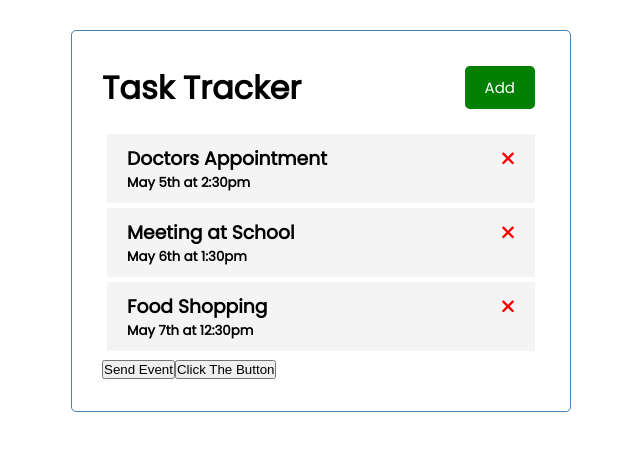
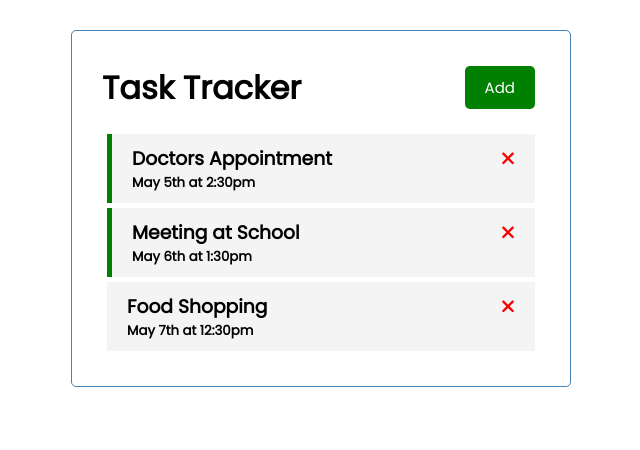
Before and after one commit to iqbal9865/Task-Tracker-With-Angular, an Angular app: page / in a window 1280 px wide. Shown: the top 450 px of the page, without its empty margins (319-959 px from the left). Built offline with nearby package versions, Linux system fonts and the light colour scheme; data requests are answered from the project's data file.

Commit message:
style toggle

```diff
--- a/src/app/components/task-item/task-item.component.css
+++ b/src/app/components/task-item/task-item.component.css
@@ -14,3 +14,7 @@
   align-items: center;
   justify-content: space-between;
 }
+
+.task.reminder {
+  border-left: 5px solid green;
+}
--- a/src/app/components/task-item/task-item.component.html
+++ b/src/app/components/task-item/task-item.component.html
@@ -1,4 +1,8 @@
-<div class="task">
+<div
+  (click)="ontoggle(task)"
+  [ngClass]="{reminder : task.reminder}"
+  class="task" >
+
   <h3>{{ task.text }} <fa-icon (click) = "onDelete(task)" [ngStyle]="{'color': 'red'}" [icon]="faTimes"></fa-icon></h3>
-  <h5>{{ task.day }} {{counter}} {{ anotherCounter }} </h5>
+  <h5> {{ task.day }} </h5>
 </div>
--- a/src/app/components/task-item/task-item.component.ts
+++ b/src/app/components/task-item/task-item.component.ts
@@ -11,6 +11,7 @@ export class TaskItemComponent implements OnInit {
 
   @Input() task : any;
   @Output() onDeleteTask : EventEmitter <Task> = new EventEmitter()
+  @Output() onToggleReminder : EventEmitter <Task> = new EventEmitter()
 
   counter: any;
   anotherCounter: any;
@@ -25,7 +26,6 @@ export class TaskItemComponent implements OnInit {
     this.tsk.anotherTestEvent.subscribe(data => {
       this.anotherCounter = data + data;
     })
-
    }
 
   ngOnInit(): void {
@@ -34,4 +34,7 @@ export class TaskItemComponent implements OnInit {
   onDelete (task:any) {
     this.onDeleteTask.emit(task)
   }
+  ontoggle(task:any){
+    this.onToggleReminder.emit(task)
+  }
 }
--- a/src/app/components/tasks/tasks.component.html
+++ b/src/app/components/tasks/tasks.component.html
@@ -1,5 +1,10 @@
-<app-task-item *ngFor="let task of tasks" [task]="task" (onDeleteTask)="deleteTask(task)" ></app-task-item>
+<app-task-item
+  *ngFor="let task of tasks"
+  [task]="task"
+  (onDeleteTask)="deleteTask(task)"
+  (onToggleReminder)="toggleReminder(task)">
+</app-task-item>
 
-<button (click)="sendEvent('2')"> Send Event </button>
+<!-- <button (click)="sendEvent('2')"> Send Event </button> -->
 
-<button (click)="increaseCounter(1)">Click The Button</button>
+<!-- <button (click)="increaseCounter(1)">Click The Button</button> -->
--- a/src/app/components/tasks/tasks.component.ts
+++ b/src/app/components/tasks/tasks.component.ts
@@ -28,4 +28,7 @@ export class TasksComponent implements OnInit {
   deleteTask(task:any) {
     this.taskService.deleteTask(task).subscribe(() => (this.tasks = this.tasks.filter(t => t.id !== task.id)));
   }
+  toggleReminder(task:any) {
+    task.reminder = !task.reminder;
+  }
 }
```
